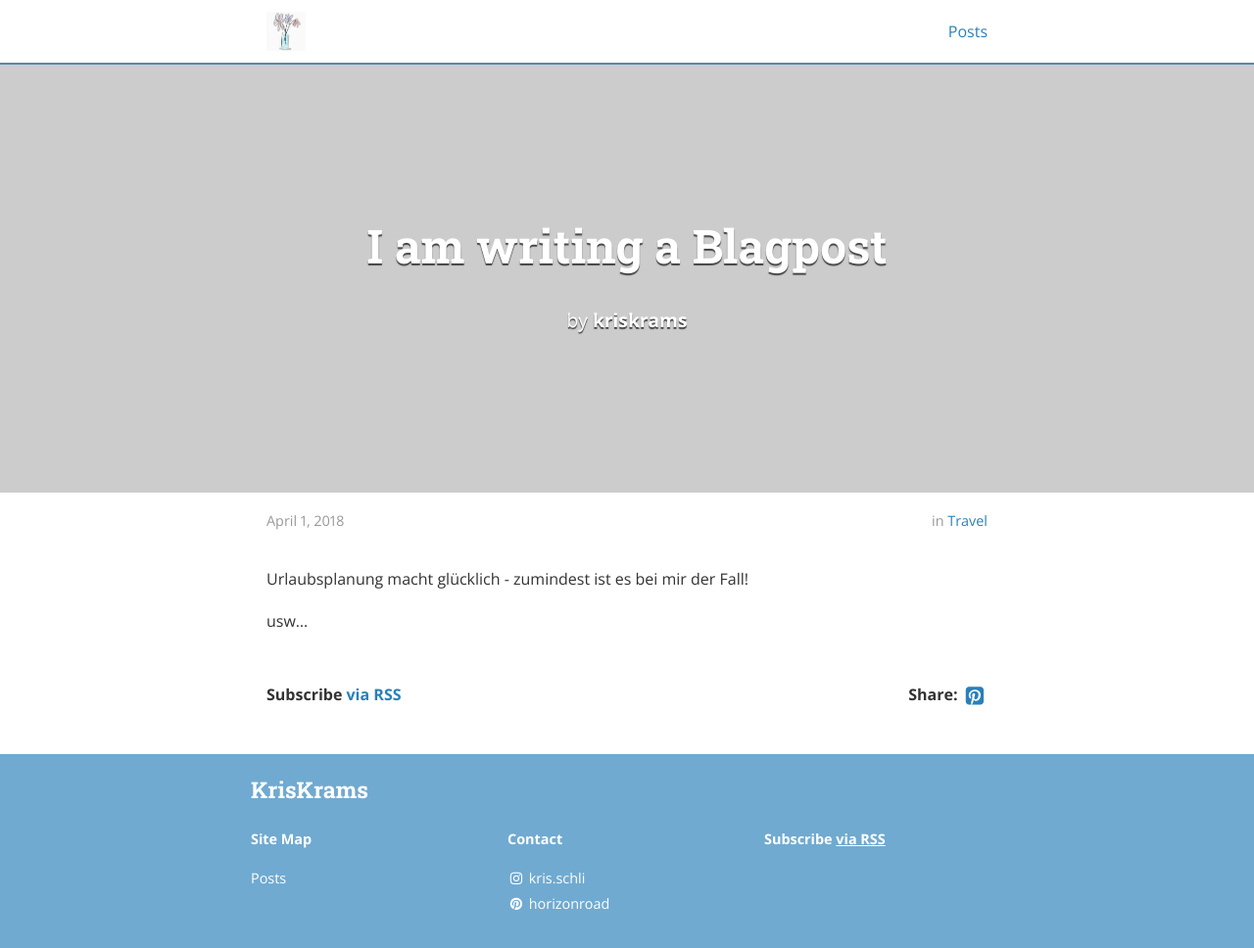
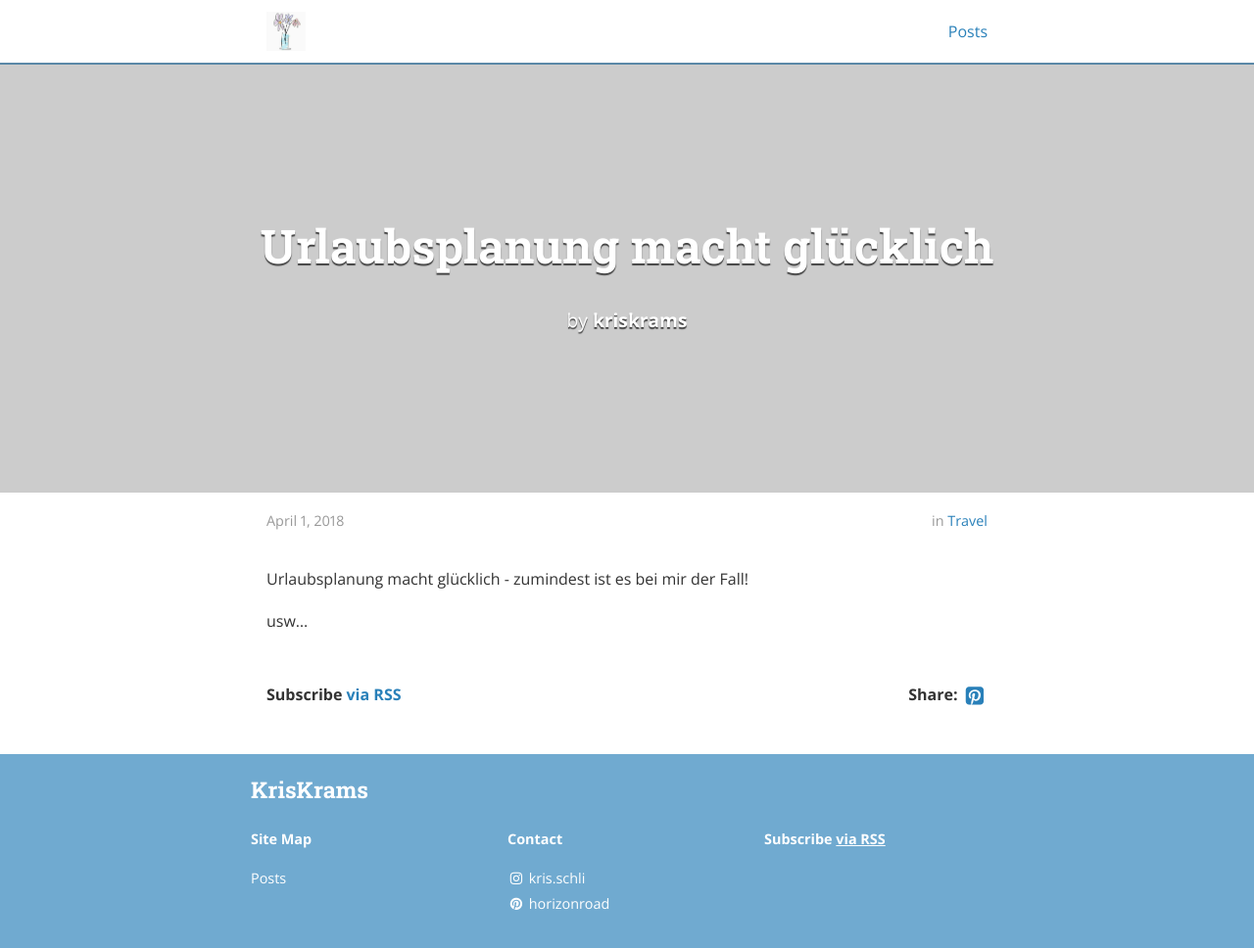
Before and after one commit to KrisKrams/kriskrams.github.io, a Jekyll site: the page built from _posts/2018-04-01-Urlaubsplanung-2018.md, in a window 1280 px wide. Shown: the whole page at 98% size. Built offline with Jekyll 4.4.1, drawn with Linux system fonts in a browser that asks for light colours; nearby versions of some CDN libraries.

Commit message:
Update 2018-04-01-Urlaubsplanung-2018.md

```diff
--- a/_posts/2018-04-01-Urlaubsplanung-2018.md
+++ b/_posts/2018-04-01-Urlaubsplanung-2018.md
@@ -1,6 +1,6 @@
 ---
 layout: post
-title:  "I am writing a Blagpost"
+title:  "Urlaubsplanung macht glücklich"
 date:   2018-04-01 19:35:00 +0100
 categories: travel
 author: kriskrams
```
